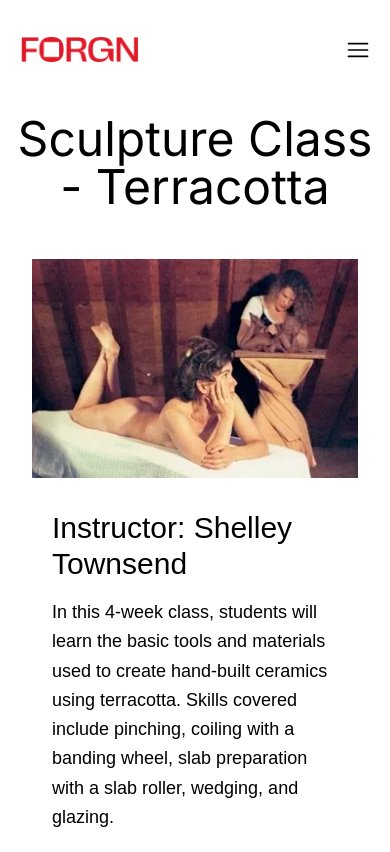
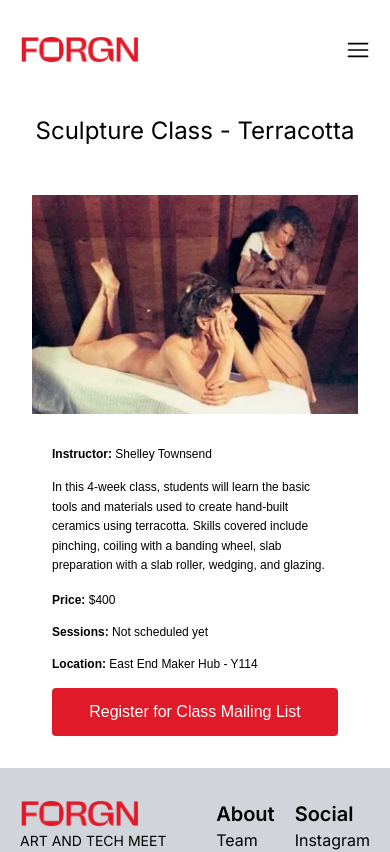
Before and after one commit to giorgio-villani/forgn, a Next.js app: page /workshops/0 in a window 390 px wide. Shown: the top 852 px of the page. Built offline with nearby package versions, Linux system fonts and the light colour scheme.

Commit message:
adjusted front page and workshop formatting

```diff
--- a/src/app/page.tsx
+++ b/src/app/page.tsx
@@ -60,8 +60,12 @@ const About: React.FC = () => {
             </div>
           </div>
           <div className="md:pl-5 lg:pl-5 max-w-[650px] max-h-[500px] object-cover">
-            <img src="/daniel.webp" alt="daniel calderon art of" />
-            <div className="text-center txt-sm">
+            <img
+              src="/daniel.webp"
+              alt="daniel calderon art of gen"
+              className="w-full h-auto"
+            />
+            <div className="text-center text-sm mt-3 break-words">
               Photo by{' '}
               <a
                 href="https://www.instagram.com/thomasgrantmacdonald/"
--- a/src/app/workshops/[workshopId]/page.tsx
+++ b/src/app/workshops/[workshopId]/page.tsx
@@ -31,7 +31,9 @@ export default function ClassDetails({ params }: ClassDetailsProps) {
 
   return (
     <div className="max-w-screen-xl mx-auto font-poppins p-4">
-      <h1 className="text-5xl text-center font-inter mb-8">{workshop.title}</h1>
+      <h1 className="text-2xl md:text-3xl lg:text-4xl text-center font-inter mb-8">
+        {workshop.title}
+      </h1>
       <div className="flex flex-col md:flex-row items-center">
         <div className="w-full md:w-1/2 p-4">
           {/* <img
@@ -49,17 +51,19 @@ export default function ClassDetails({ params }: ClassDetailsProps) {
         </div>
         <div className="w-full md:w-1/2 flex p-4">
           <div className="px-5">
-            <h2 className="text-3xl mb-4">Instructor: {workshop.instructor}</h2>
-            <p className="text-lg leading-relaxed mb-4">
+            <h2 className="text-xs md:text-sm lg:text-lg mb-4">
+              <strong>Instructor:</strong> {workshop.instructor}
+            </h2>
+            <p className="text-xs md:text-sm lg:text-lg leading-relaxed mb-4">
               {workshop.description}
             </p>
-            <p className="text-lg mb-4">
+            <p className="text-xs md:text-sm lg:text-lg mb-4">
               <strong>Price:</strong> {workshop.price}
             </p>
-            <p className="text-lg mb-4">
+            <p className="text-xs md:text-sm lg:text-lg mb-4">
               <strong>Sessions:</strong> {workshop.sessions}
             </p>
-            <p className="text-lg mb-4">
+            <p className="text-xs md:text-sm lg:text-lg mb-4">
               <strong>Location:</strong> {workshop.location}
             </p>
             {/* Trigger Modal when this button is clicked */}
```
